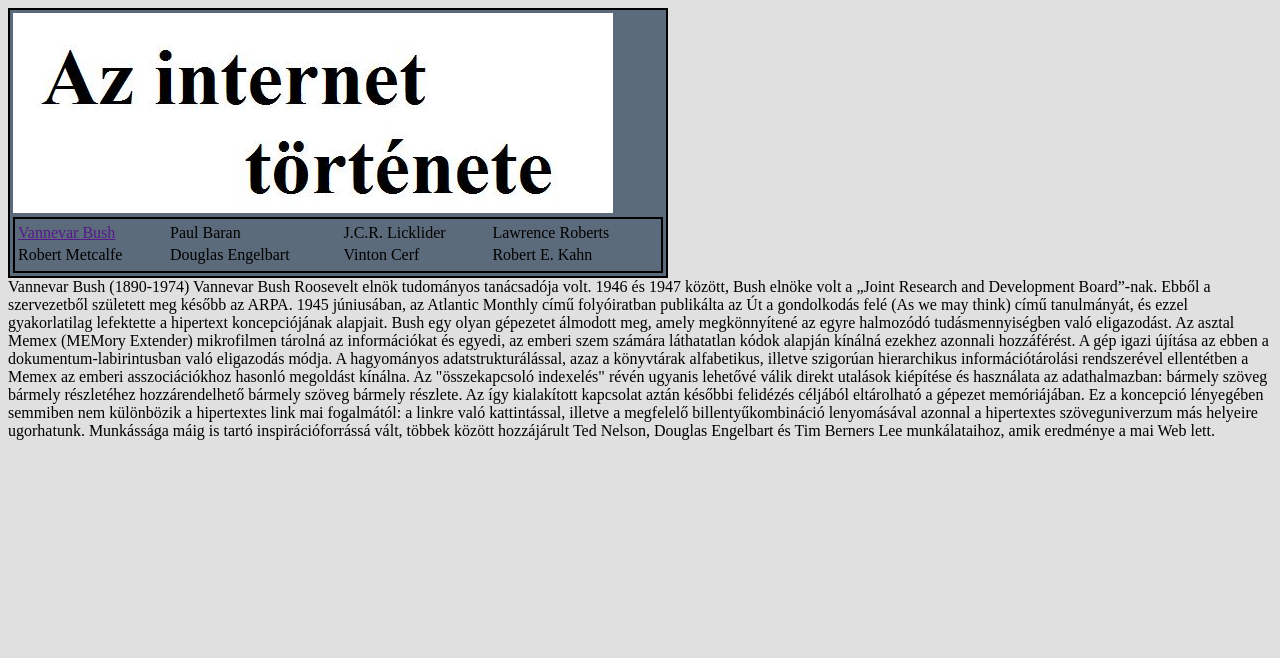
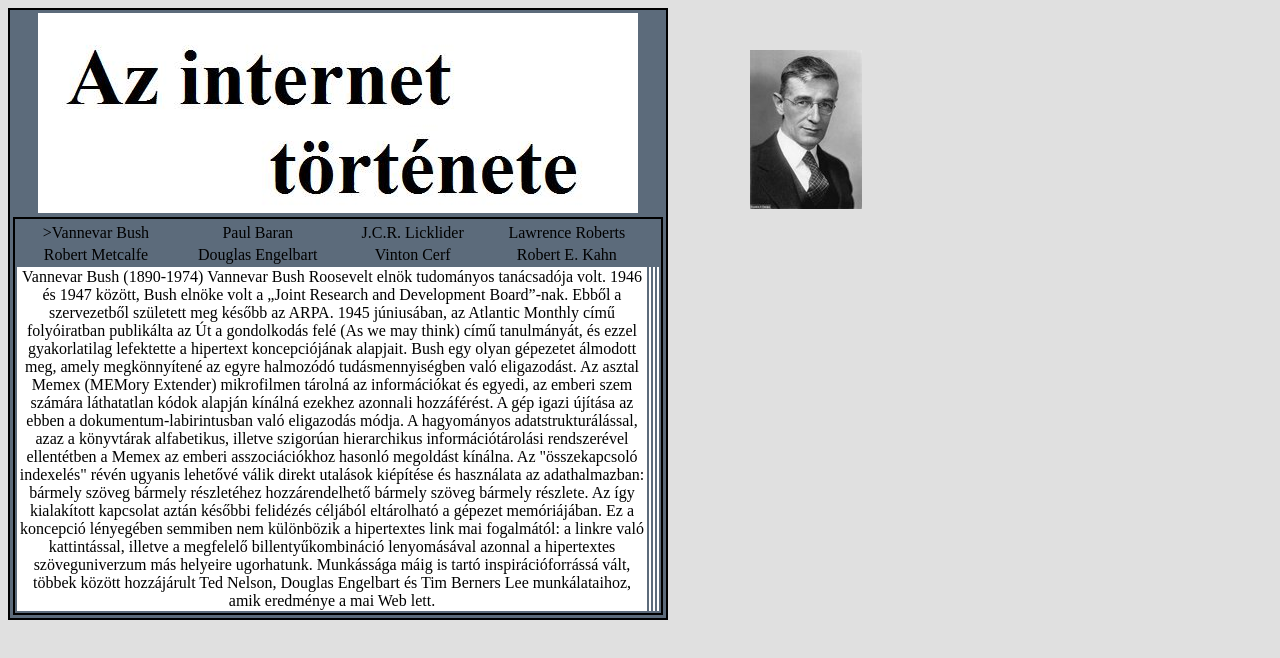
Before and after one commit to willlemszrol/CSSJEGY, a plain HTML site: page bush.html in a window 1280 px wide. Drawn offline with Linux system fonts and the light colour scheme.

Commit message:
70perces

```diff
--- a/bush.html
+++ b/bush.html
@@ -10,10 +10,10 @@
 <body>
     <table>
     <tr>
-        <td> <table id="beso">
-            <tr><img src="cim.png" alt=""></tr>
+        <td> <table>
+            <tr> <a href="tortenet.html"><img src="cim.png" alt=""></a></tr>
            <tr>
-               <td> <a href="">Vannevar Bush</a></td>
+               <td>>Vannevar Bush</td>
                <td>Paul Baran</td>
                <td>J.C.R. Licklider</td>
                <td>Lawrence Roberts</td>
@@ -24,18 +24,9 @@
                <td>Vinton Cerf</td>
                <td>Robert E. Kahn</td>
            </tr>
-           <tr>
-               <td></td>
-               <td></td>
-               <td></td>
-               <td></td>
-           </tr>
-         </table>
-        </td>
-    </tr>
-</table>
-        Vannevar Bush (1890-1974)
-        Vannevar Bush Roosevelt elnök tudományos tanácsadója volt. 1946 és 1947 között, Bush elnöke volt a „Joint
+           <tr class="feher">
+               <td colspan="4"> Vannevar Bush (1890-1974)
+               <img src="vannevarbush.jpg" alt="" id="mozgas"> Vannevar Bush Roosevelt elnök tudományos tanácsadója volt. 1946 és 1947 között, Bush elnöke volt a „Joint
                 Research and Development Board”-nak. Ebből a szervezetből született meg később az ARPA.
                 1945 júniusában, az Atlantic Monthly című folyóiratban publikálta az Út a gondolkodás felé (As we may think)
                 című tanulmányát, és ezzel gyakorlatilag lefektette a hipertext koncepciójának alapjait.
@@ -51,8 +42,14 @@
                 hipertextes link mai fogalmától: a linkre való kattintással, illetve a megfelelő billentyűkombináció
                 lenyomásával azonnal a hipertextes szöveguniverzum más helyeire ugorhatunk.
                 Munkássága máig is tartó inspirációforrássá vált, többek között hozzájárult Ted Nelson, Douglas Engelbart és Tim
-        Berners Lee munkálataihoz, amik eredménye a mai Web lett.
-
-
+                Berners Lee munkálataihoz, amik eredménye a mai Web lett.</td>
+               <td></td>
+               <td></td>
+               <td></td>
+           </tr>
+         </table>
+        </td>
+    </tr>
+</table>
 </body>
 </html>
--- a/styl.css
+++ b/styl.css
@@ -8,7 +8,16 @@ table{
     width: 650px;
     background-color: rgb(92, 107, 123);
     border: 2px solid black;
+    text-align: center;
 }
 .vil{
     background-color:  rgb(205, 219, 235) ;
 }
+.feher{
+    background-color: white;
+}
+#mozgas{
+    position: absolute;
+    top: 50px;
+    left: 750px;
+}
```
Also changed, not shown: index.html (+1 -1 lines), tortenet.html (+16 -16 lines). Lines whose indentation alone changed are shown as unchanged.
